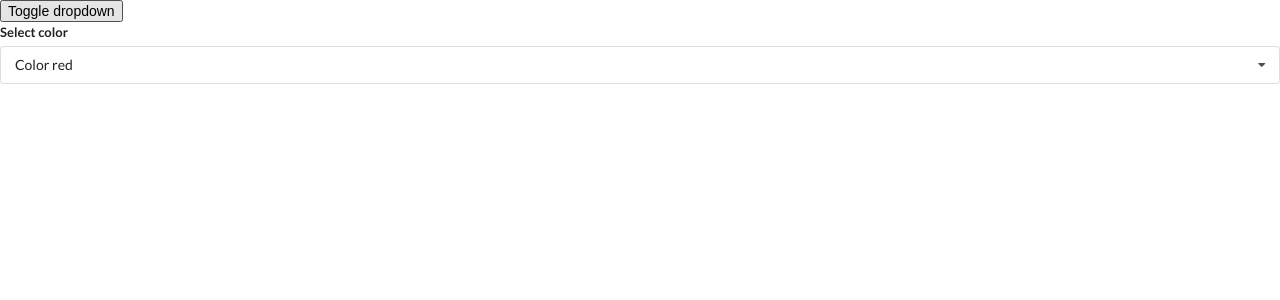
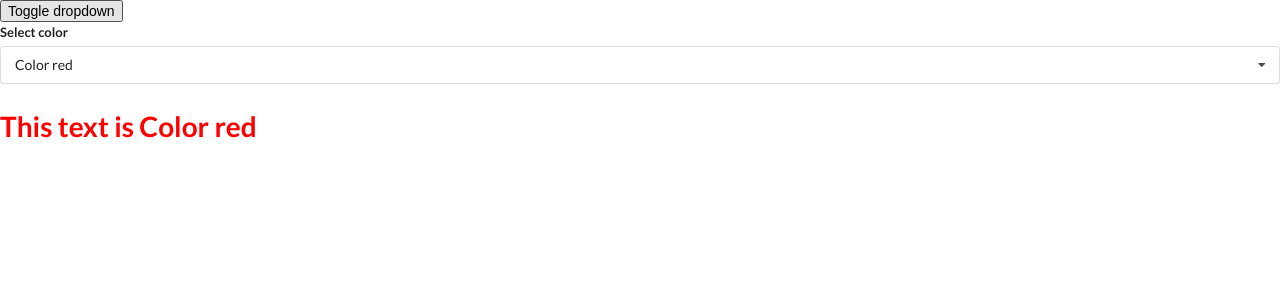
Before and after one commit to AugustasPaliulis/ReactCourse, a React (Create React App) app in the folder widgets/: page / in a window 1280 px wide. Shown: the top 300 px of the page. Built offline with nearby package versions, Linux system fonts and the light colour scheme.

Commit message:
Text changing colors

```diff
--- a/widgets/src/components/Dropdown.js
+++ b/widgets/src/components/Dropdown.js
@@ -37,6 +37,7 @@ const Dropdown = ({ options, selected, onSelectedChange }) => {
   });
 
   return (
+    <>
     <div ref={ref} className="ui form">
       <div className="field">
         <label className="label">Select color</label>
@@ -52,6 +53,8 @@ const Dropdown = ({ options, selected, onSelectedChange }) => {
         </div>
       </div>
     </div>
+    <h1 style={{ color: selected.value }}>This text is {selected.label}</h1>
+    </>
   );
 };
 
```
